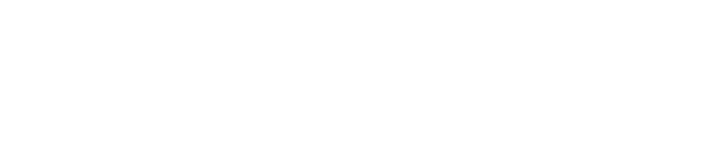
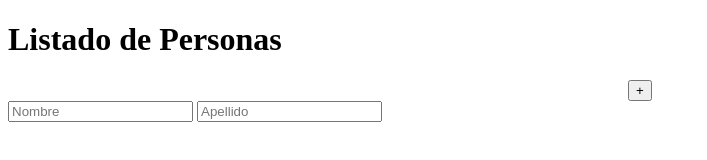
Before and after one commit to mirchez/listedPeope-backup, a plain HTML site: page index.html in a window 1280 px wide. Shown: the whole page, without its empty margins (0-707 px from the left). Drawn offline with Linux system fonts and the light colour scheme.

Commit message:
copia de seguridad

```diff
--- a/index.html
+++ b/index.html
@@ -5,5 +5,26 @@
     <meta name="viewport" content="width=device-width, initial-scale=1.0" />
     <title>Document</title>
   </head>
-  <body></body>
+  <body>
+    <div class="contenedor" id="cabecero">
+      <h1>Listado de Personas</h1>
+    </div>
+
+    <div class="contenedor">
+      <ul id="personas"></ul>
+    </div>
+
+    <div class="contenedor">
+      <div style="text-align: center">
+        <button style="cursor: pointer" onclick="agregarPersona()">+</button>
+      </div>
+      <form id="forma">
+        <input type="text" placeholder="Nombre" id="nombre" />
+        <input type="text" placeholder="Apellido" id="apellido" />
+      </form>
+    </div>
+
+    <script src="Persona.js"></script>
+    <script src="Listado.js"></script>
+  </body>
 </html>
```
